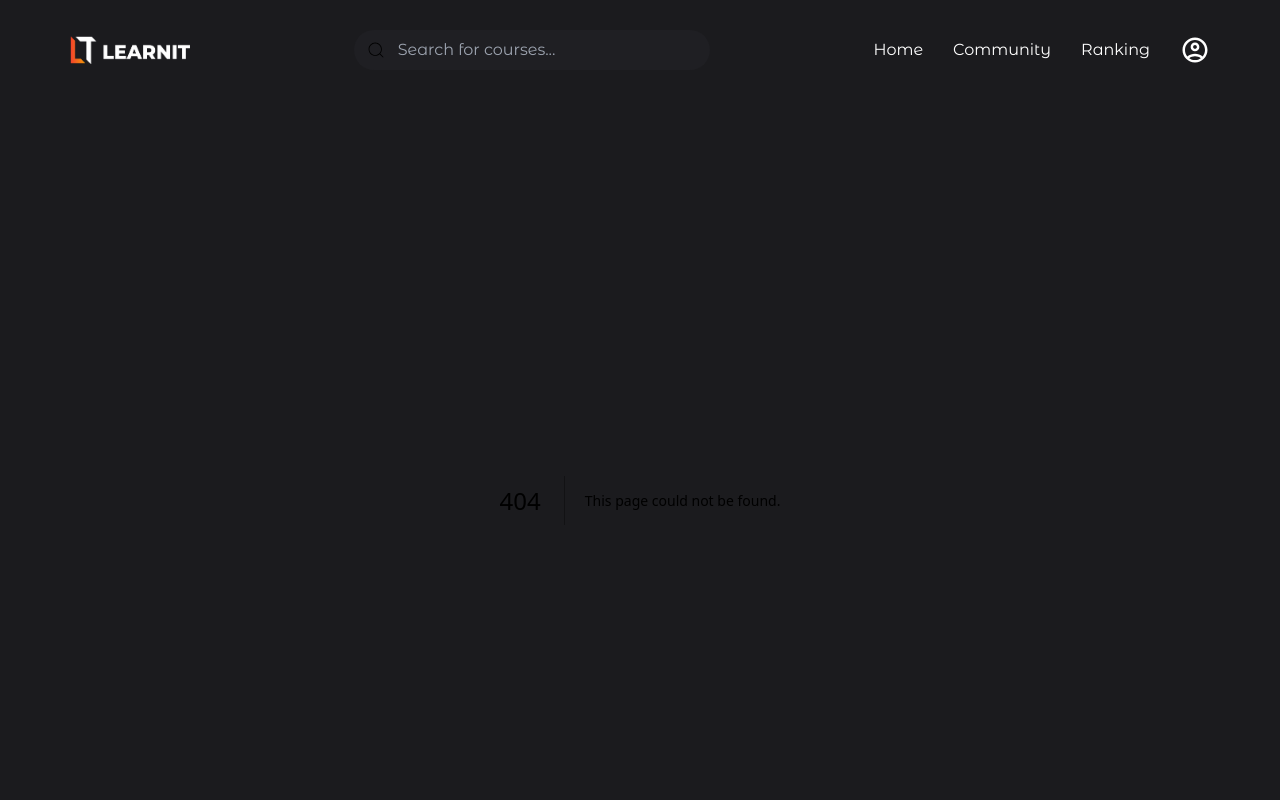
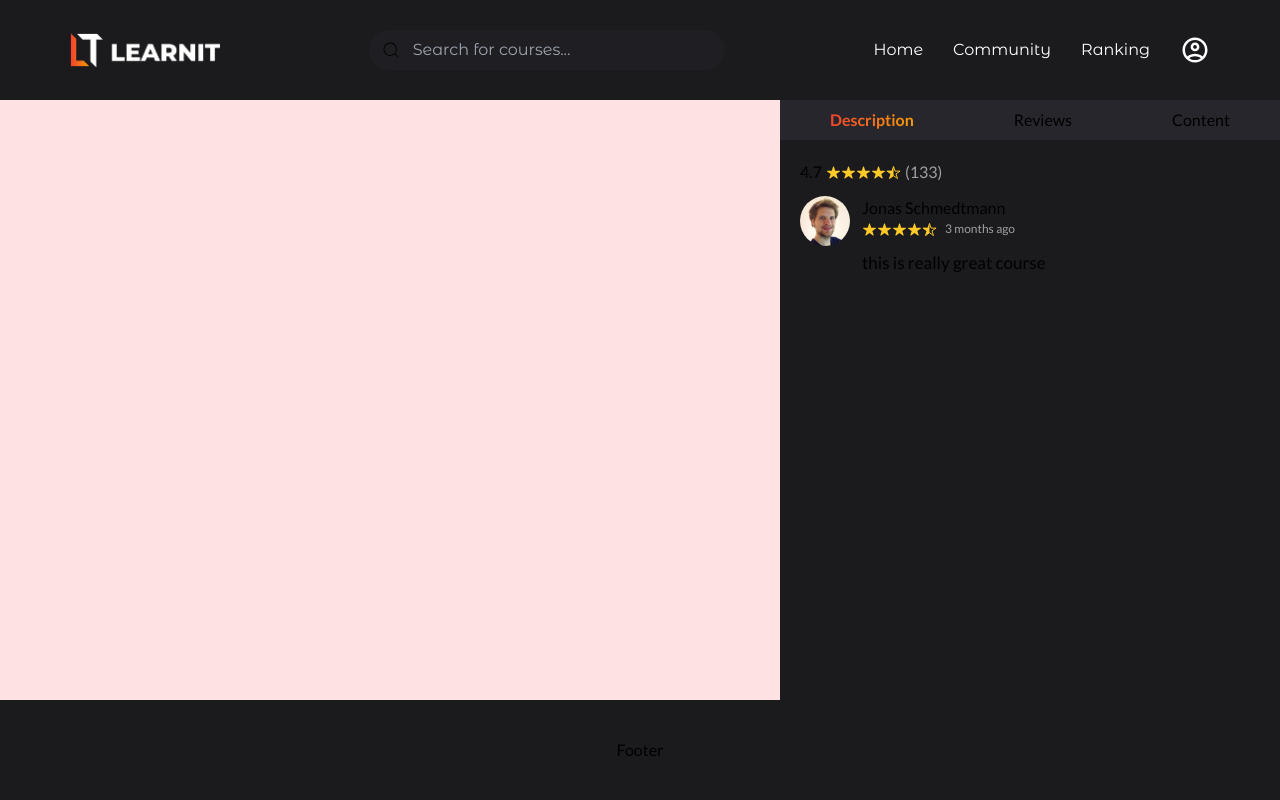
Before and after one commit to OmarFathy22/Learnit-frontend, a Next.js app: page /courses/1 in a window 1280 px wide. Before the commit this address had no page. Shown: the top 800 px of the page. Built offline with nearby package versions, Linux system fonts and the light colour scheme.

Commit message:
almost finished course intro page

```diff
--- a/app/(Home)/components/sections/master.tsx
+++ b/app/(Home)/components/sections/master.tsx
@@ -36,7 +36,7 @@ export default function App(props: IAppProps) {
         <Slider>
         {Array(10).fill(0).map((_, i) => (
           <div key={i}>
-           <CourseCard />
+           <CourseCard id={i} />
           </div>
         ))}
         </Slider>
--- a/app/(Home)/components/sections/recommended.tsx
+++ b/app/(Home)/components/sections/recommended.tsx
@@ -17,7 +17,7 @@ export default function App(props: IAppProps) {
         <Slider>
         {Array(10).fill(0).map((_, i) => (
           <div key={i}>
-           <CourseCard />
+           <CourseCard id={i} />
           </div>
         ))}
         </Slider>
--- a/app/(Home)/components/sections/success.tsx
+++ b/app/(Home)/components/sections/success.tsx
@@ -14,14 +14,14 @@ export default function App (props: IAppProps) {
         <span className='font-bold'>Learnit, </span>
         <span className='gradient-text'>UserName</span>
       </div>
-      <h1 className='gradient-text text-[30px]  mb-[30px]'>
+      <h1 className='gradient-text text-[30px] mb-[30px] font-bold'>
       Success Starts Here
       </h1>
       {/* react slider Here */}
       <Slider >
       {Array(10).fill(0).map((_, i) => (
           <div key={i}>
-           <CourseCard />
+           <CourseCard id={i} />
           </div>
         ))}
       </Slider>
--- a/app/(Home)/components/shared/CourseCard.tsx
+++ b/app/(Home)/components/shared/CourseCard.tsx
@@ -2,15 +2,19 @@ import Image from "next/image";
 import { Lato } from "next/font/google";
 import { IoIosStar } from "react-icons/io";
 import { IoStarHalf } from "react-icons/io5";
+import Link from "next/link";
 
 
 
 const lato = Lato({ subsets: ["latin"], weight: ["300", "400", "700"] });
 const stars:number = 4
-export interface IAppProps {}
+export interface IAppProps {
+  id: number
+}
 
-export default function App(props: IAppProps) {
+export default function App({id}: IAppProps) {
   return (
+    <Link  href={`courses/${id}`}>
       <div className={`mx-3 rounded-md cursor-pointer ${lato.className}`}>
         {/* course Image */}
         <div className=" ">
@@ -22,30 +26,11 @@ export default function App(props: IAppProps) {
             className="w-full max-h-[200px] rounded-t-md"
           />
         </div>
-      {/* course instructor */}
-      {/* <div className="flex items-center gap-3 p-2 ">
-        <div>
-          <Image
-            src="/instructor.png"
-            alt="course instructor"
-            width={50}
-            height={50}
-            className="rounded-full"
-          />
-        </div>
-        <div className="truncate">
-          <h1>Jonas Schmedtmann</h1>
-          <h2 className="truncate text-[--sub-text]">
-            Web Developer, Designer, And course instructor
-          </h2>
-        </div>
-      </div> */}
-
         {/* course data */}
         <div className="p-2  py-4 rounded-b-md">
           <h1 className="text-[20px] font-bold">The Ultimate React Course 2024: React, Redux & More</h1>
           <h1 className="mt-1 text-[12px]">Jonas Schmedtmann</h1>
-        <h2 className="text-[--sub-text]  font-bold my-1  ">19h 45m - 150 lessons</h2>
+          {/* <h2 className="text-[--sub-text]  font-bold my-1  ">19h 45m - 150 lessons</h2> */}
           <div className="text-[#FFCA28] flex items-center gap-1">
             <h3>4.7</h3>
             <ul className="flex">
@@ -64,5 +49,6 @@ export default function App(props: IAppProps) {
           </div>
         </div>
       </div>
+    </Link>
   );
 }
--- /dev/null
+++ b/app/courses/[id]/components/leftSide/index.tsx
@@ -0,0 +1,12 @@
+import * as React from 'react';
+
+export interface IAppProps {
+}
+
+export default function App (props: IAppProps) {
+  return (
+    <div className='flex-1 bg-red-100 h-[calc(100vh-200px)]'>
+
+    </div>
+  );
+}
--- /dev/null
+++ b/app/courses/[id]/components/rightSide/description.tsx
@@ -0,0 +1,64 @@
+import * as React from 'react';
+import Image from 'next/image';
+
+export interface IAppProps {
+}
+
+export default function App (props: IAppProps) {
+  return (
+    <div className='p-5 flex flex-col gap-3'>
+      {/* instructor data */}
+        <div className="flex items-center  gap-3  ">
+        <div>
+          <Image
+            src="/instructor.png"
+            alt="course instructor"
+            width={50}
+            height={50}
+            className="rounded-full"
+          />
+        </div>
+        <div className="truncate">
+          <h1>Jonas Schmedtmann</h1>
+          <h2 className="truncate text-[--sub-text]">
+            Web Developer, Designer, And course instructor
+          </h2>
+        </div>
+      </div>
+       {/* about this course */}
+      <div>
+        <h1 className='gradient-text text-[20px]'>About this course</h1>
+        <h1>Use React Native and your React knowledge to build native iOS and Android Apps - incl. Push Notifications, Hooks, Redux</h1>
+      </div>
+      <div>
+        <h1 className='gradient-text text-[20px]'>By the numbers</h1>
+        <ul className='border border-[#ffffffc2] overflow-hidden rounded-sm mt-2'>
+          <li className="flex items-center  justify-between gap-1 bg-[--bg-secondary] px-3 py-2">
+            <h1 className='font-bold '>Skill level </h1>
+            <h1 className='text-[#ffffffc2]'>All levels</h1>
+          </li>
+          <li className="flex items-center justify-between gap-1 bg-[--bg-tertiary] px-3 py-2">
+            <h1 className='font-bold'>Students </h1>
+            <h1 className='text-[#ffffffc2]'>126</h1>
+          </li>
+          <li className="flex items-center justify-between gap-1 bg-[--bg-secondary] px-3 py-2">
+            <h1 className='font-bold'>Language </h1>
+            <h1 className='text-[#ffffffc2]'>English</h1>
+          </li>
+          <li className="flex items-center justify-between gap-1 bg-[--bg-tertiary] px-3 py-2">
+            <h1 className='font-bold'>Captions </h1>
+            <h1 className='text-[#ffffffc2]'>Yes</h1>
+          </li>
+          <li className="flex items-center justify-between gap-1 bg-[--bg-secondary] px-3 py-2">
+            <h1 className='font-bold'>Lectures </h1>
+            <h1 className='text-[#ffffffc2]'>150</h1>
+          </li>
+          <li className="flex items-center justify-between gap-1 bg-[--bg-tertiary] px-3 py-2">
+            <h1 className='font-bold'>Video </h1>
+            <h1 className='text-[#ffffffc2]'>19.5 total hours  </h1>
+          </li>
+        </ul>
+      </div>
+    </div>
+  );
+}
--- /dev/null
+++ b/app/courses/[id]/components/rightSide/index.tsx
@@ -0,0 +1,20 @@
+import * as React from 'react';
+import Description from './description'
+import Reviews from './reviews'
+
+export interface IAppProps {
+}
+
+export default function App (props: IAppProps) {
+  return (
+    <div className='w-[500px] h-[calc(100vh-200px)]'>
+      <div className='bg-[--bg-secondary] flex justify-around items-center text-[16px] py-2'>
+        <h1 className='gradient-text cursor-pointer'>Description</h1>
+        <h1 className='cursor-pointer'>Reviews</h1>
+        <h1 className='cursor-pointer'>Content</h1>
+      </div>
+      {/* <Description/> */}
+      <Reviews/>
+    </div>
+  );
+}
--- /dev/null
+++ b/app/courses/[id]/components/rightSide/reviews.tsx
@@ -0,0 +1,42 @@
+import * as React from 'react';
+import Image from 'next/image';
+import { IoIosStar } from "react-icons/io";
+import { IoStarHalf } from "react-icons/io5";
+import Stars from '../../../../../components/stars';
+export interface IAppProps {
+}
+ const stars = 4;
+export default function App (props: IAppProps) {
+  return (
+    <div className='p-5 flex flex-col gap-3'>
+      <div className=" flex items-center gap-1">
+            <h3>4.7</h3>
+            <Stars stars={4}/>
+            <h4 className="text-[--sub-text]">(133)</h4>
+          </div>
+          {/* review */}
+          <div className="flex   gap-3  ">
+        <div>
+          <Image
+            src="/instructor.png"
+            alt="course instructor"
+            width={50}
+            height={50}
+            className="rounded-full"
+          />
+        </div>
+        <div className="">
+          <h1>Jonas Schmedtmann</h1>
+          <div className='flex items-center gap-2'>
+            <Stars stars={4}/>
+            <h2 className="text-[--sub-text] text-[12px]">
+              3 months ago
+            </h2>
+          </div>
+          <h1 className='text-[17px] mt-3'>this is really great course</h1>
+        </div>
+      </div>
+
+    </div>
+  );
+}
--- /dev/null
+++ b/app/courses/[id]/page.tsx
@@ -0,0 +1,15 @@
+import * as React from 'react';
+import LeftSide from './components/leftSide/index';
+import RightSide from './components/rightSide/index';
+
+export interface IAppProps {
+}
+
+export default function App (props: IAppProps) {
+  return (
+    <div className='flex'>
+      <LeftSide/>
+      <RightSide/>
+    </div>
+  );
+}
--- a/components/Header.tsx
+++ b/components/Header.tsx
@@ -35,9 +35,9 @@ export default function App(props: IAppProps) {
     <div
       className={`bg-[--bg-primary] h-[100px] w-full  flex items-center justify-between px-[70px] ${montserrat_Alternates.className}`}
     >
-      <div className="cursor-pointer ">
-        <Image src="/logo.png"  alt="logo" width={1000} height={1000} className="!w-[120px] min-w-[120px]" />
-      </div>
+      <Link href={'/'}>
+        <Image src="/logo.png"  alt="logo" width={1000} height={1000} className="!w-[150px] min-w-[150px]" />
+      </Link>
       <div className="search flex items-center gap-3 bg-[#46464C1A] px-3 py-2 rounded-full">
         <CiSearch size={20} />
         <input
--- /dev/null
+++ b/components/stars.tsx
@@ -0,0 +1,27 @@
+import * as React from "react";
+import { IoIosStar } from "react-icons/io";
+import { IoStarHalf } from "react-icons/io5";
+export interface IAppProps {
+  stars: number;
+}
+
+export default function App({ stars }: IAppProps) {
+  return (
+    <ul className="flex text-[#FFCA28]">
+      {Array(4)
+        .fill(0)
+        .map((_, i) => (
+          <li key={i}>
+            <IoIosStar size={15} />
+          </li>
+        ))}
+      {Array(5 - stars)
+        .fill(0)
+        .map((_, i) => (
+          <li key={i} className="">
+            <IoStarHalf size={15} />
+          </li>
+        ))}
+    </ul>
+  );
+}
```
Lines whose indentation alone changed are shown as unchanged.
